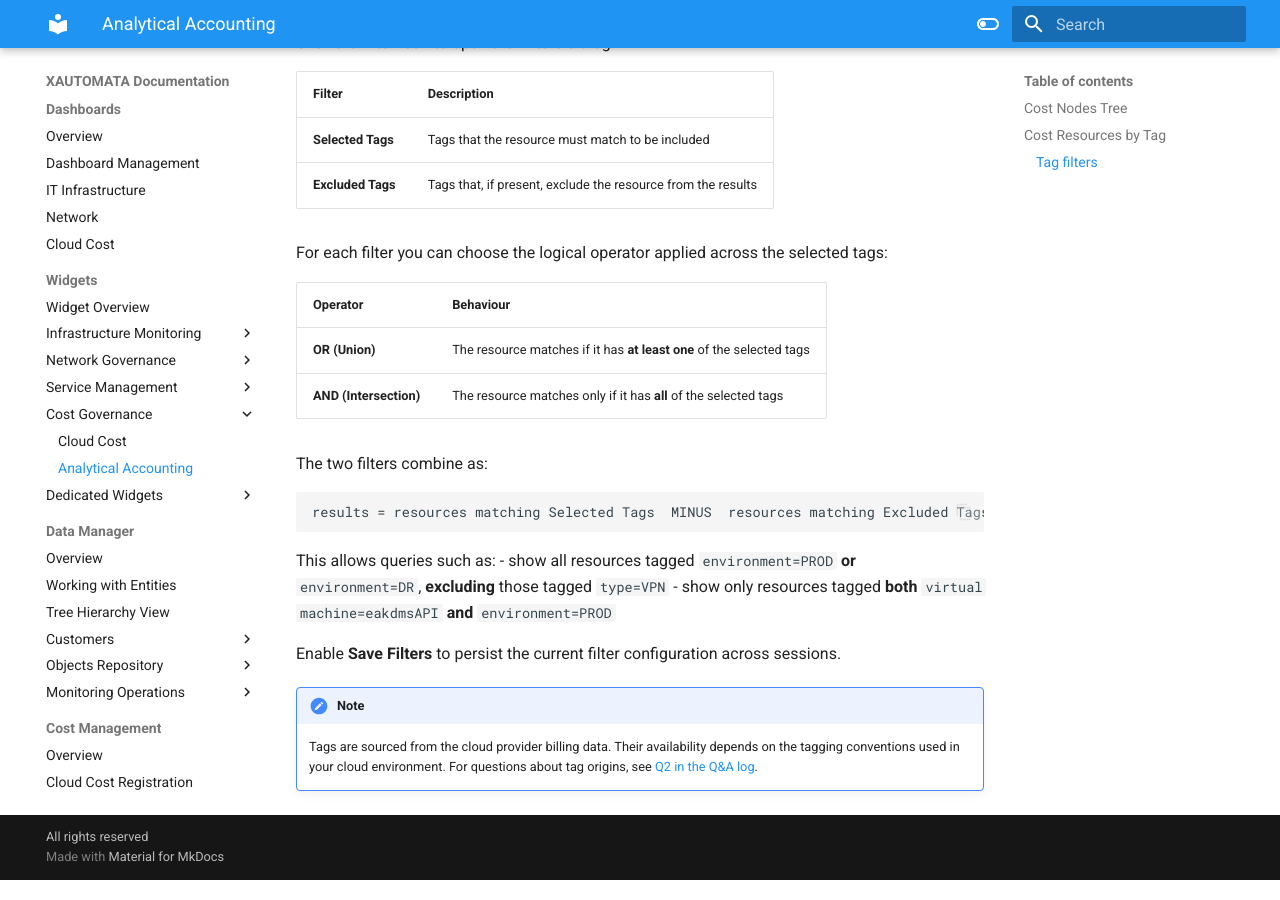
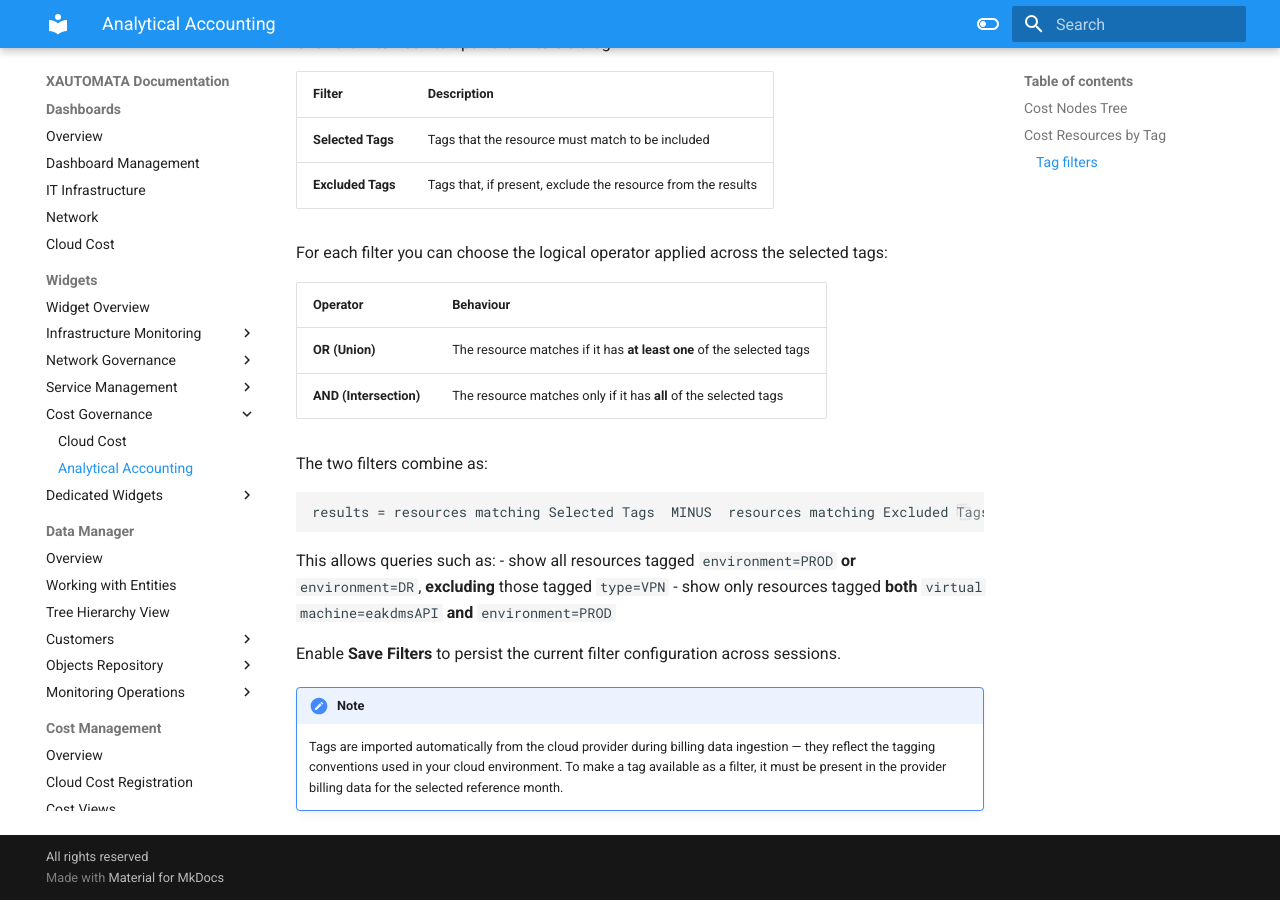
Before and after one commit to xautomata/User-Interface-Manual, an MkDocs documentation site: the page built from docs/widgets/analytical_accounting.md, in a window 1280 px wide and 900 px high, scrolled down 1619 px. Built offline with MkDocs 1.6.1 and Material for MkDocs 9.7.7, drawn with Linux system fonts in a browser that asks for light colours.

Commit message:
Clarify tag origin and management in Cost Views documentation; update Q&A section with confirmed tag functionality details.

```diff
--- a/docs/widgets/analytical_accounting.md
+++ b/docs/widgets/analytical_accounting.md
@@ -56,5 +56,4 @@ This allows queries such as:
 Enable **Save Filters** to persist the current filter configuration across sessions.
 
 !!! note
-    Tags are sourced from the cloud provider billing data. Their availability depends on the tagging conventions used in your cloud environment.
-    For questions about tag origins, see [Q2 in the Q&A log](../../qa.md).
+    Tags are imported automatically from the cloud provider during billing data ingestion — they reflect the tagging conventions used in your cloud environment. To make a tag available as a filter, it must be present in the provider billing data for the selected reference month.
```
Also changed, not shown: docs/cost_management/cost_views.md (+2 -1 lines), qa.md (+9 -2 lines).
